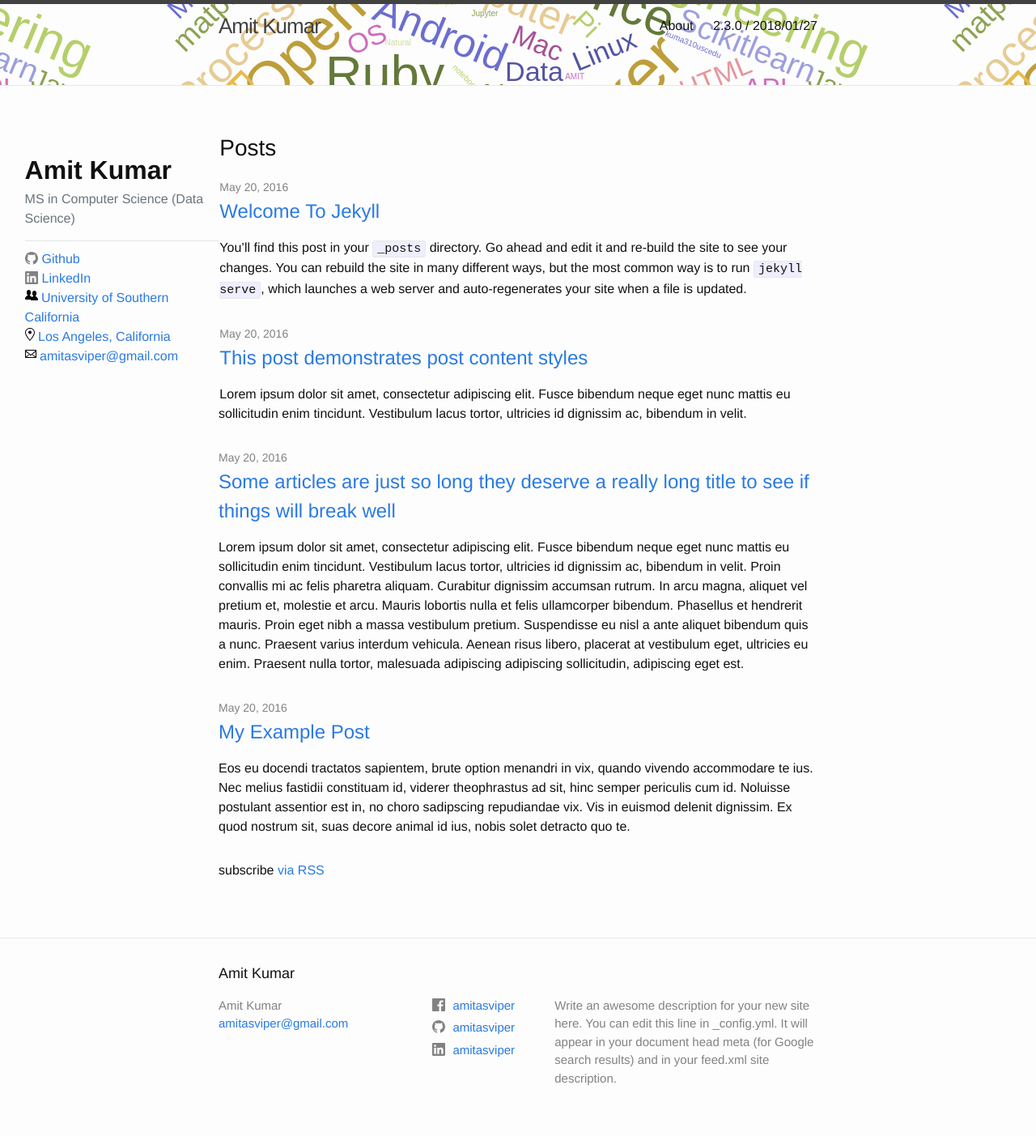
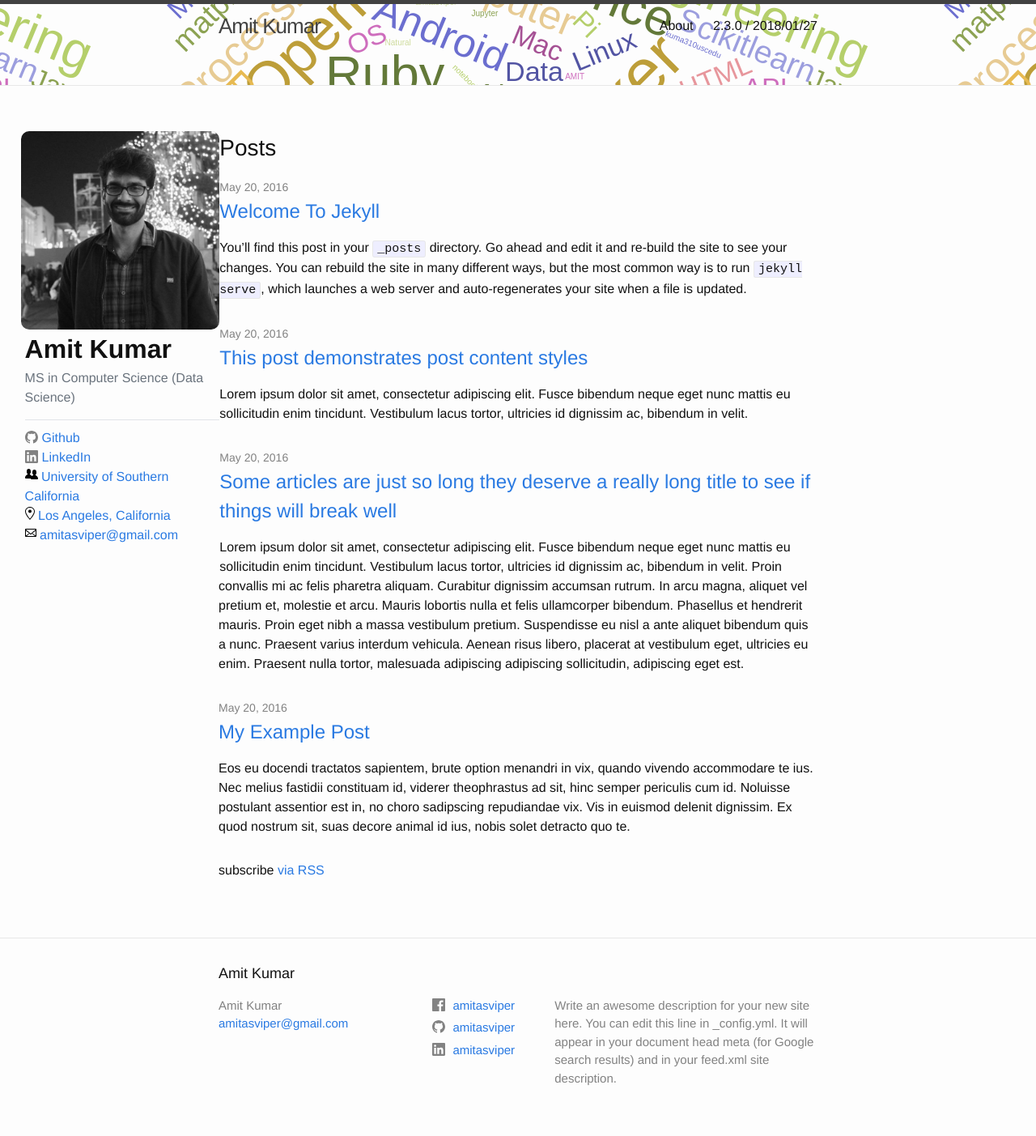
Before and after one commit to amitasviper/amitasviper.github.io, a Jekyll site: the page built from index.md, in a window 1280 px wide. Shown: the whole page at 81% size. Built offline with Jekyll 4.4.1, drawn with Linux system fonts in a browser that asks for light colours.

Commit message:
Image fix

```diff
--- a/_config.yml
+++ b/_config.yml
@@ -1,7 +1,7 @@
 title: Amit Kumar
 author: Amit Kumar
 email: amitasviper@gmail.com
-url: "http://amitasviper.com/"
+url: http://amitasviper.com/
 description: > # this means to ignore newlines until "baseurl:"
   Write an awesome description for your new site here. You can edit this
   line in _config.yml. It will appear in your document head meta (for
--- a/_sass/minima/_layout.scss
+++ b/_sass/minima/_layout.scss
@@ -269,10 +269,10 @@
 
 #profile-img {
   border-radius: 10px;
-   content: url('{{ site.baseurl }}/assets/profilebw.jpeg');
+   content: url($baseurl + '/assets/profilebw.jpeg');
 }
 
 #profile-img:hover {
   border-radius: 10px;
-  content: url('{{ site.baseurl }}/assets/profile.jpeg');
+  content: url($baseurl + '/assets/profile.jpeg');
 }
--- a/assets/main.scss
+++ b/assets/main.scss
@@ -1,5 +1,5 @@
 ---
 # Only the main Sass file needs front matter (the dashes are enough)
 ---
-
+$baseurl: "{{ site.url }}";
 @import "minima";
```
